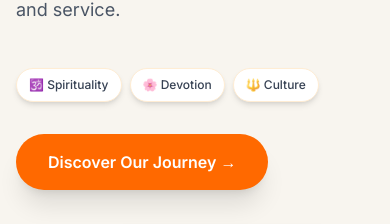
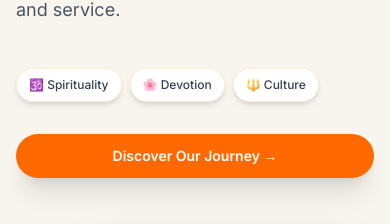
Before and after one commit to PathakAnshika/ShivTempleWebsite, a Next.js app: page / in a window 390 px wide. Shown: the part 1193-1417 px from the top of the page. Built offline with nearby package versions, Linux system fonts and the light colour scheme.

Commit message:
Upgrade Next.js to fix security vulnerability

```diff
--- a/app/components/AboutSection.jsx
+++ b/app/components/AboutSection.jsx
@@ -118,9 +118,12 @@ export function AboutSection() {
 <button
   onClick={() => router.push("/about")}
   className="
-              px-8 py-4
+    w-full sm:w-auto
+    px-6 sm:px-8
+    py-3 sm:py-4
     bg-orange-500
     text-white
+    text-sm sm:text-base
     rounded-full
     shadow-xl
     hover:bg-orange-600
@@ -131,7 +134,6 @@ export function AboutSection() {
 >
   Discover Our Journey →
 </button>
-
         </motion.div>
 
         {/* RIGHT IMAGES */}
```
Lines whose indentation alone changed are shown as unchanged.
